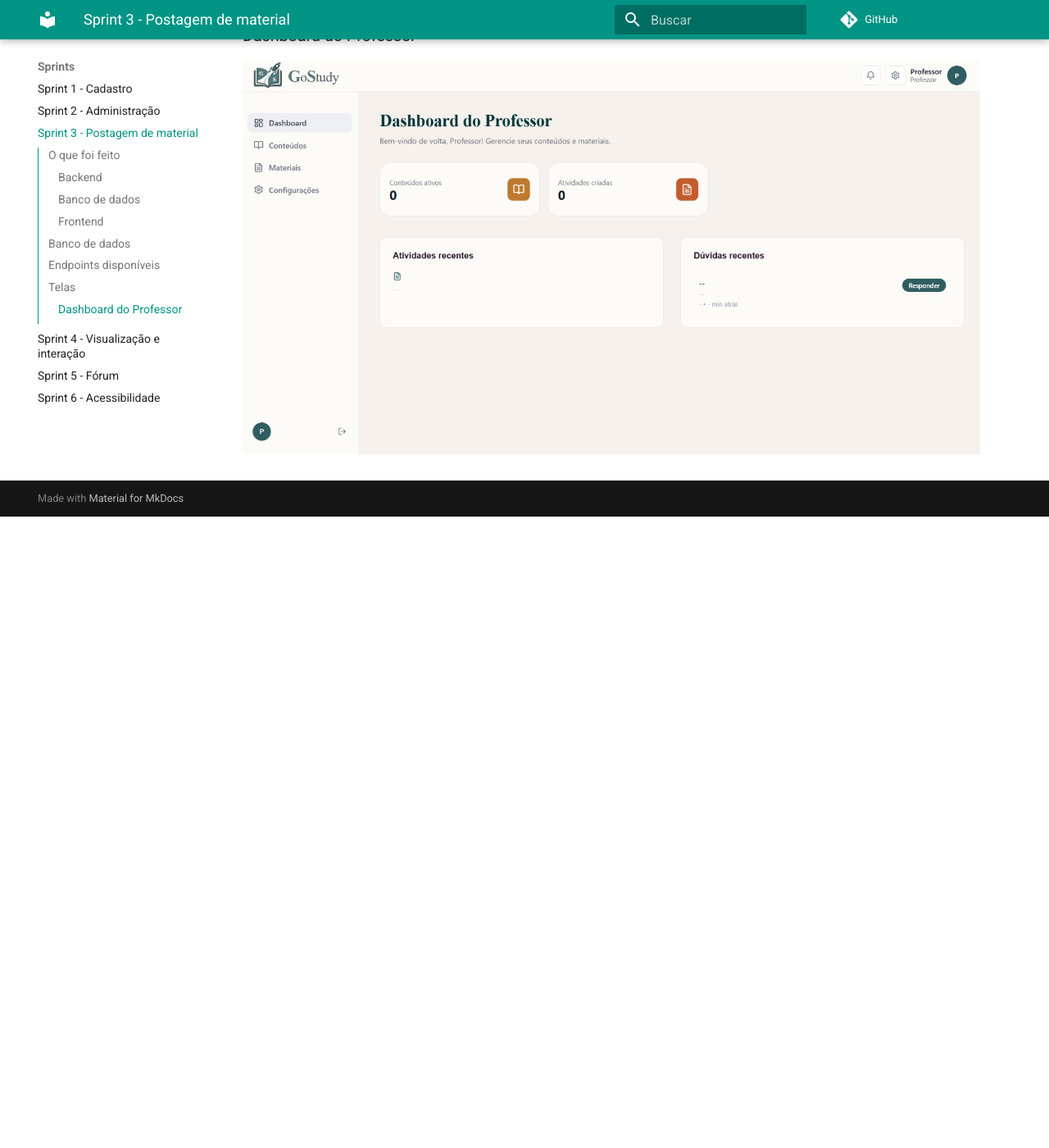
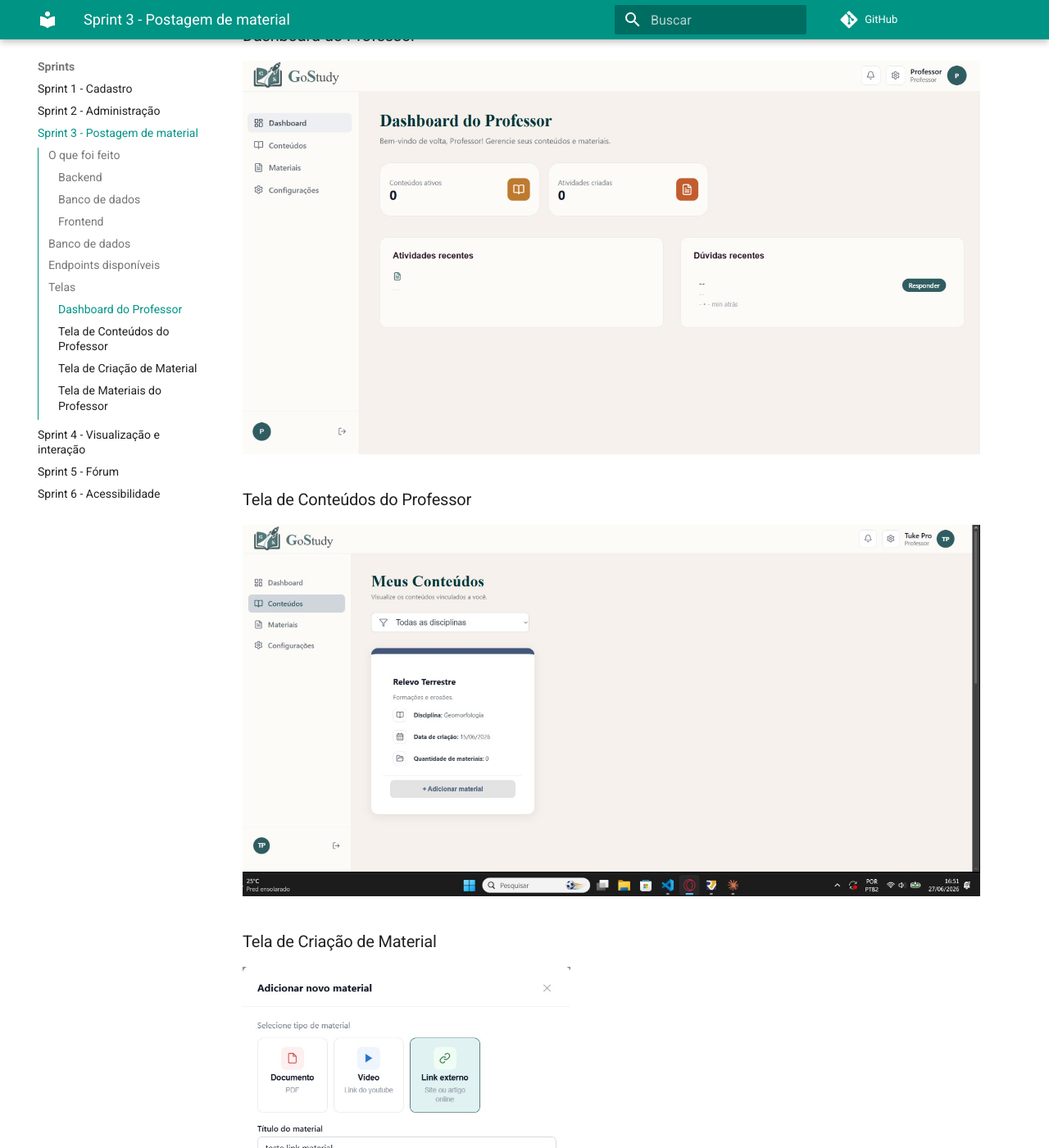
Before and after one commit to FGA0138-MDS-Ajax/2026.1-T03-Turing, an MkDocs documentation site: the page built from docs/sprints/sprint3.md, in a window 1280 px wide and 1400 px high, scrolled down 2341 px. Shown: the whole window at 82% size. Built offline with MkDocs 1.6.1 and Material for MkDocs 9.7.7, drawn with Linux system fonts in a browser that asks for light colours; comment, search, counter and statistics services are not loaded; before the commit the page ends 2971 px from its top, so only the background shows below that; some of the changed text lies outside the part shown.

Commit message:
docs: adiciona imagens das telas nas abas das sprints

```diff
--- a/docs/sprints/sprint3.md
+++ b/docs/sprints/sprint3.md
@@ -67,3 +67,12 @@
 
 ### Dashboard do Professor
 ![Dashboard do Professor](../assets/images/image9.png){ width="900" }
+
+### Tela de Conteúdos do Professor
+![Tela de Conteúdos do Professor](../assets/images/image12.png){ width="900" }
+
+### Tela de Criação de Material
+![Tela de Criação de Material](../assets/images/image13.png){ width="400" }
+
+### Tela de Materiais do Professor
+![Tela de Materiais do Professor](../assets/images/image14.png){ width="900" }
```
Also changed, not shown: docs/sprints/sprint1.md (+1 -1 lines), docs/sprints/sprint2.md (+3 -0 lines), docs/sprints/sprint4.md (+6 -0 lines).
